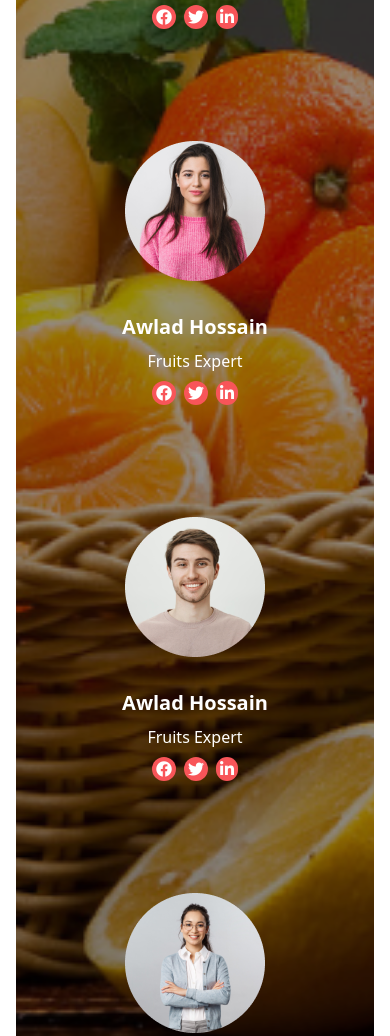
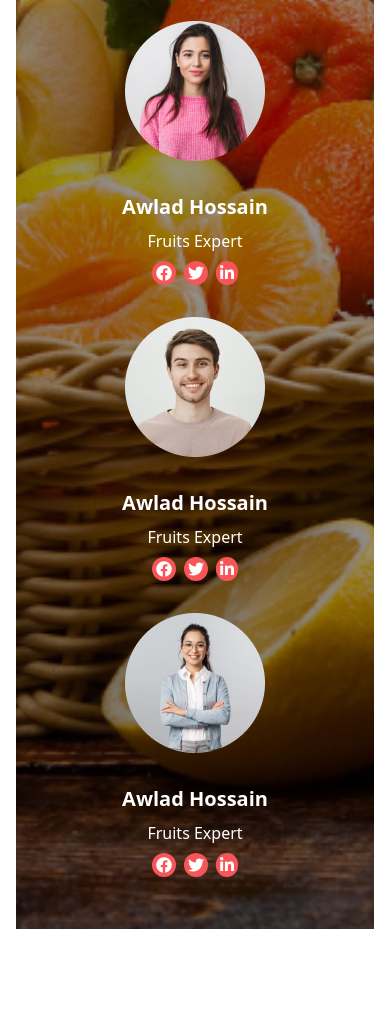
Before and after one commit to sobahan-ali/fruit-burst, a plain HTML site: page index.html in a window 390 px wide. Shown: the part 3140-4176 px from the top of the page. After the commit the page ends 4149 px from the top, so only its background shows below. Drawn offline with nearby package versions, Linux system fonts and the light colour scheme.

Commit message:
modify fruit expert images

```diff
--- a/index.html
+++ b/index.html
@@ -368,10 +368,10 @@
                         </p>
                     </div>
                     <!-- expert container -->
-                    <div class="grid md:grid-cols-2 lg:grid-cols-4 gap-10 mt-9">
+                    <div class="grid md:grid-cols-2 lg:grid-cols-4 mt-9">
                         <!-- 1 expert -->
                         <div class="card">
-                            <figure class="px-10 pt-10">
+                            <figure class="md:px-10 md:pt-10">
                                 <img src="./images/member1.png" alt="fruit expert" class="rounded-xl" />
                             </figure>
                             <div class="card-body items-center text-center text-white">
@@ -387,7 +387,7 @@
 
                         <!-- 2 expert -->
                         <div class="card">
-                            <figure class="px-10 pt-10">
+                            <figure class="md:px-10 md:pt-10">
                                 <img src="./images/member2.png" alt="fruit expert" class="rounded-xl" />
                             </figure>
                             <div class="card-body items-center text-center text-white">
@@ -403,7 +403,7 @@
 
                         <!-- 3 expert -->
                         <div class="card">
-                            <figure class="px-10 pt-10">
+                            <figure class="md:px-10 md:pt-10">
                                 <img src="./images/member3.png" alt="fruit expert" class="rounded-xl" />
                             </figure>
                             <div class="card-body items-center text-center text-white">
@@ -419,7 +419,7 @@
 
                         <!-- 4 expert -->
                         <div class="card">
-                            <figure class="px-10 pt-10">
+                            <figure class="md:px-10 md:pt-10">
                                 <img src="./images/member4.png" alt="fruit expert" class="rounded-xl" />
                             </figure>
                             <div class="card-body items-center text-center text-white">
```
